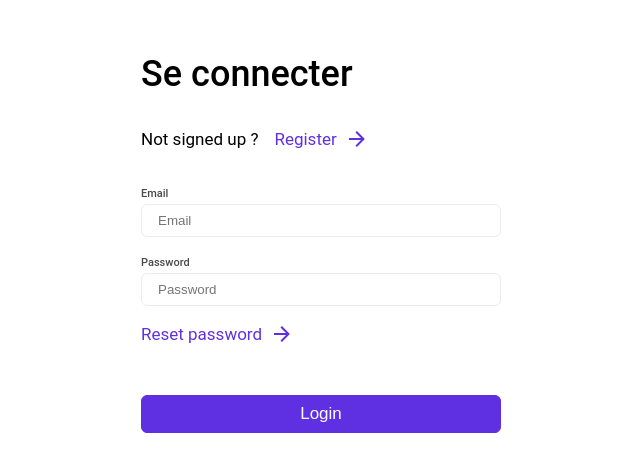
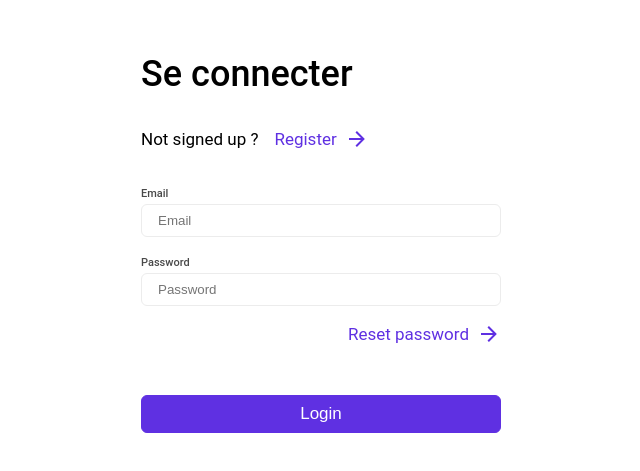
Before and after one commit to Thomasevano/design-system-hetic, a Vue app: page /login in a window 1280 px wide. Shown: the part 157-628 px from the top of the page, without its empty margins (319-959 px from the left). Built offline with nearby package versions, Linux system fonts and the light colour scheme.

Commit message:
style(Login): adjust reset-password-link position

```diff
--- a/src/pages/Login.vue
+++ b/src/pages/Login.vue
@@ -5,7 +5,9 @@
       <FormCTA message="Not signed up ?" linkText="Register" linkUrl="/register" />
       <TextField label="Email" placeholder="Email" name="email" type="email"/>
       <TextField label="Password" placeholder="Password" name="password" type="password"/>
-      <LinkButton text="Reset password" linkUrl="/reset"/>
+      <div class="reset-password-link">
+        <LinkButton text="Reset password" linkUrl="/reset"/>
+      </div>
       <Button text="Login" typeButton="primary" />
     </Form>
   </div>
--- a/src/styles/main.scss
+++ b/src/styles/main.scss
@@ -34,6 +34,10 @@ html {
     .button--primary {
       margin-top: $large-space;
     }
+    .reset-password-link {
+      display: flex;
+      justify-content: flex-end;
+    }
   }
   .reset-password-form {
     margin-top: $regular-space;
```
